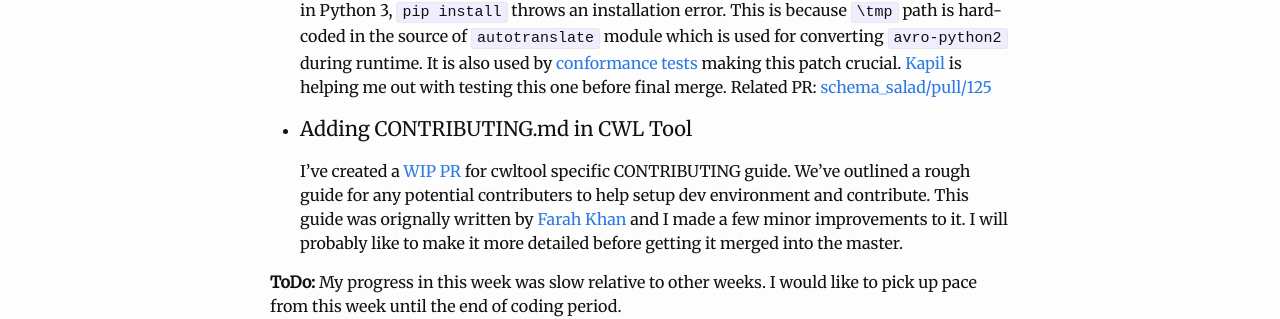
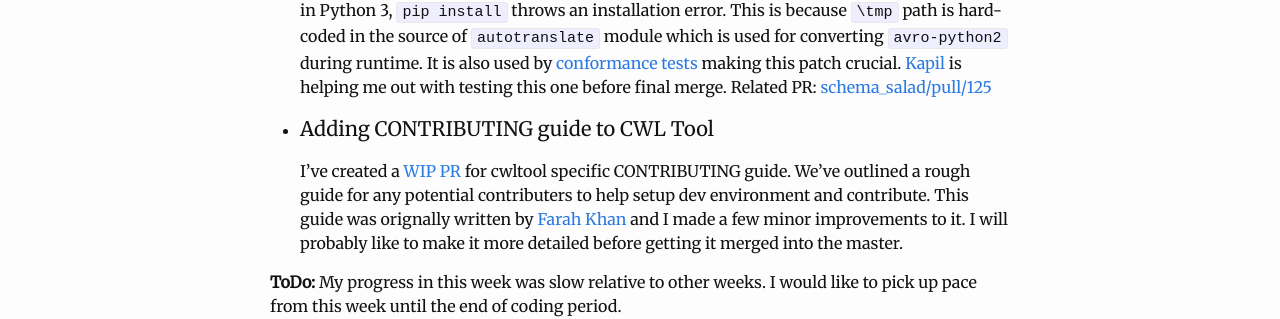
Before and after one commit to manu-chroma/blog, a Jekyll site: the page built from _posts/2017-08-02-week-9.md, in a window 1280 px wide. Shown: the part 511-830 px from the top of the page. Built offline with Jekyll 4.4.1, drawn with Linux system fonts in a browser that asks for light colours; comment, search, counter and statistics services are not loaded.

Commit message:
week 9 edits

```diff
--- a/_posts/2017-08-02-week-9.md
+++ b/_posts/2017-08-02-week-9.md
@@ -15,7 +15,7 @@ Now Jenkins will run the conformance tests in both Python 2.7 and Python 3 runti
 When `\tmp` folder is not present in the root of `Drive:` where we're trying to install cwltool in Python 3, `pip install` throws an installation error. This is because `\tmp` path is hard-coded in the source of ``autotranslate`` module which is used for converting ``avro-python2`` during runtime.
 It is also used by [conformance tests](https://github.com/common-workflow-language/cwltool/issues/499#issuecomment-319435746) making this patch crucial. [Kapil](https:github.com/kapilkd13) is helping me out with testing this one before final merge. Related PR: [schema_salad/pull/125](https://github.com/common-workflow-language/schema_salad/pull/125)
 
-- #### Adding CONTRIBUTING.md in CWL Tool
+- #### Adding CONTRIBUTING guide to CWL Tool
 I've created a [WIP PR](https://github.com/common-workflow-language/cwltool/pull/508) for cwltool specific CONTRIBUTING guide. We've outlined a rough guide for any potential contributers to help setup dev environment and contribute. This guide was orignally written by [Farah Khan](https://github.com/farahzkhan) and I made a few minor improvements to it. I will probably like to make it more detailed before getting it merged into the master.
 
 __ToDo:__
```
